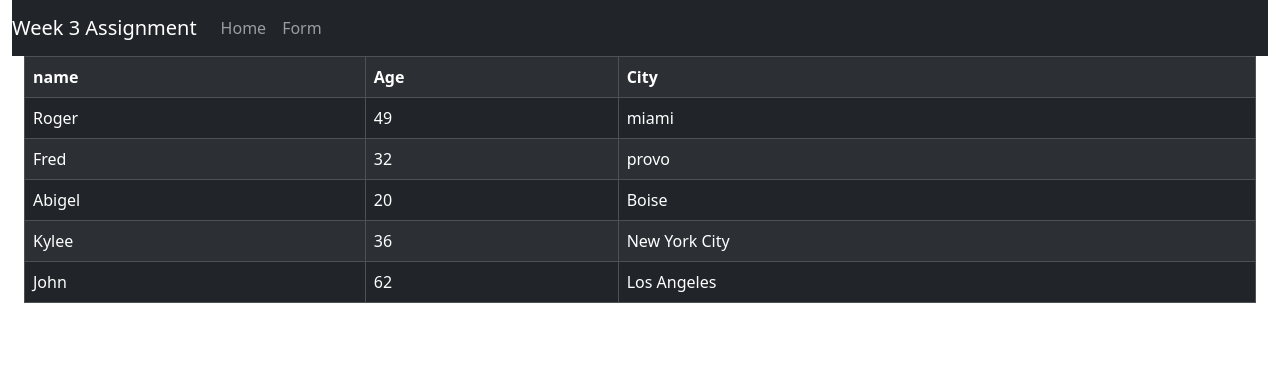
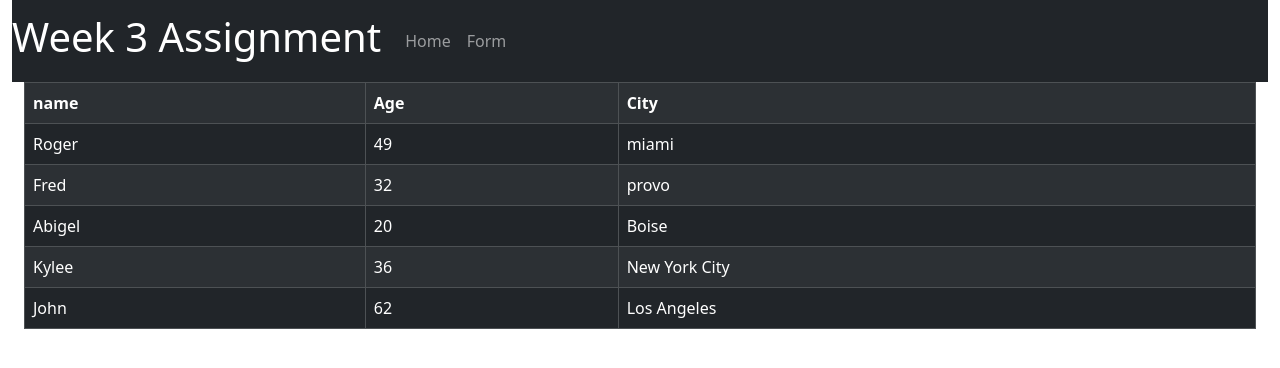
Before and after one commit to IronLord98/week-3-Bootstrap, a website: page index.html in a window 1280 px wide. Drawn offline with nearby package versions, Linux system fonts and the light colour scheme.

Commit message:
third commit.

```diff
--- a/index.html
+++ b/index.html
@@ -8,15 +8,18 @@
     <script scr="./node_modules/bootstrap/dist/js/bootstrap.bundle.min.js"></script>
 </head>
 <body class="container-fluid">
+    <!--this class sets the background of the navbar section of the page.-->
     <nav class="navbar navbar-expand-sm navbar-dark bg-dark">
-        <a class="navbar-brand" href="index.html"> Week 3 Assignment</a>
+        <!--This class sets a Brand Name for the web page.-->
+        <a class="navbar-brand"> <h1>Week 3 Assignment</h1></a>
         <div>
+            <!--THe navbar-nav and the navbar-item help structer and style the links in the navbar section of the page.-->
             <ul class="navbar-nav">
                 <li class="nav-item">
                     <a class="nav-link" href="index.html">Home</a>
                 </li>
                 <li class="nav-item">
-                    <a class="nav-link" href="index page 2.html"> Form</a>
+                    <a class="nav-link" href="index page 2.html">Form</a>
                 </li>
              </ul>
         </div>
@@ -25,6 +28,7 @@
     <div class="container-fluid">
         <div class="row">
             <div class="col-12">
+                <!--THis class styles the table to be dark with a hover effect and a slightly differant background for every other row.-->
         <table class="table table-striped table-hover table-bordered table-dark">
                 <tr>
                     <th>name</th>
```
Also changed, not shown: index page 2.html (+1 -1 lines).
